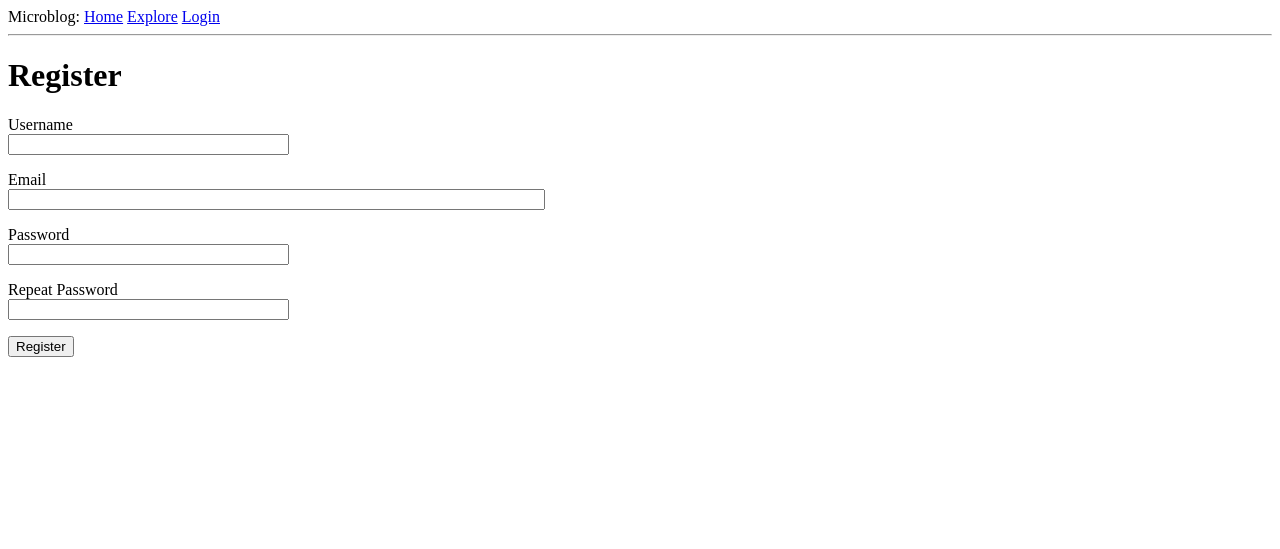
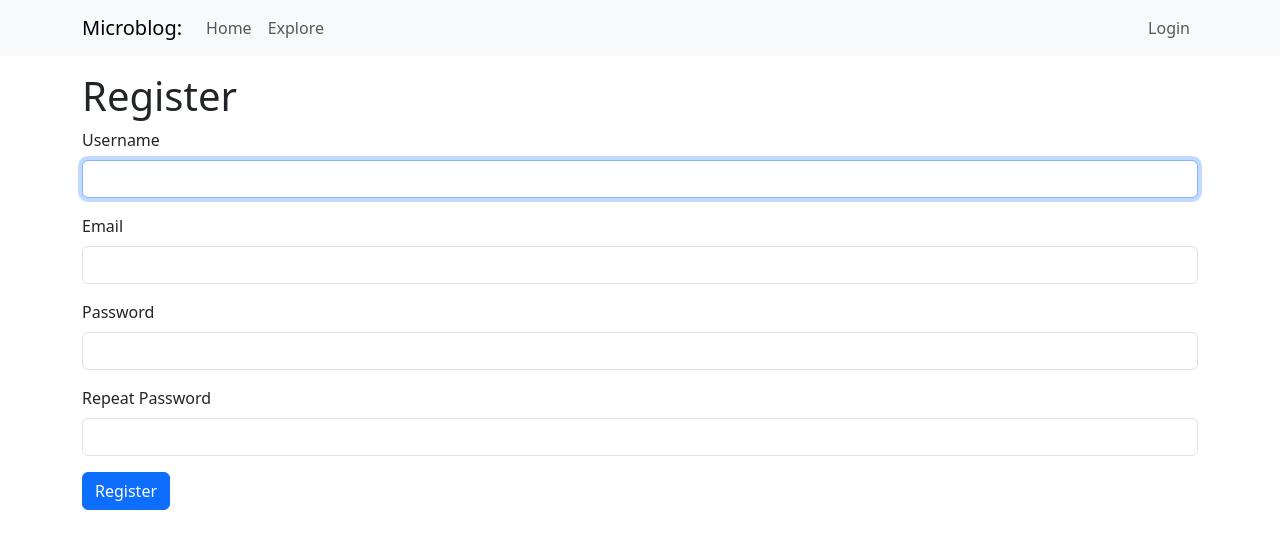
Before and after one commit to David-Motari/microblog, a Flask app: page /register in a window 1280 px wide. Shown: the top 549 px of the page. Run offline with Flask 3, Linux system fonts and the light colour scheme; some libraries are stand-ins or nearby versions.

Commit message:
Update of styling

```diff
--- a/app/templates/base.html
+++ b/app/templates/base.html
@@ -1,35 +1,66 @@
 <!DOCTYPE html>
 <html lang="en">
 <head>
+  <meta charset="utf-8">
+  <meta name="view-port" content="width=device-width, initial-scale=1">
     {% if title %}
       <title> {{ title }} - Microblog</title>
     {% else %}
       <title>Welcome to Microblog</title>
     {% endif %}
+    <link rel="stylesheet"
+          href="https://cdn.jsdelivr.net/npm/bootstrap@5.3.2/dist/css/bootstrap.min.css"
+          integrity="sha384-T3c6CoIi6uLrA9TneNEoa7RxnatzjcDSCmG1MXxSR1GAsXEV/Dwwykc2MPK8M2HN"
+          crossorigin="anonymous">
 </head>
 <body>
-  <div>
-    Microblog:
-    <a href="{{ url_for('index') }}">Home</a>
-    <a href="{{ url_for('explore') }}">Explore</a>
+  <nav class="navbar navbar-expand-lg bg-body-tertiary">
+    <div class="container">
+      <a class="navbar-brand" href="{{ url_for('index') }}">Microblog: </a>
+      <button class="navbar-toggler" type="button" data-bs-toggle="collapse" data-bs-target="#navbarSupportedContent" aria-controls="navbarSupportedContent" aria-expanded="false" aria-label="Toggle navigation">
+        <span class="navbar-toggler-icon"></span>
+      </button>
+      <div class="collapse navbar-collapse" id="navbarSupportedContent">
+        <ul class="navbar-nav me-auto mb-2 mb-lg-0">
+          <li class="nav-item">
+            <a class="nav-link" aria-current="page" href="{{ url_for('index') }}">Home</a>
+          </li>
+          <li class="nav-item">
+            <a class="nav-link" aria-current="page" href="{{ url_for('explore') }}">Explore</a>
+          </li>
+        </ul>
+        <ul class="navbar-nav mb-2 mb-lg-0">
           {% if current_user.is_anonymous %}
-    <a href="{{ url_for('login') }}">Login</a>
+          <li class="nav-item">
+            <a class="nav-link" aria-current="page" href="{{ url_for('login') }}">Login</a>
+          </li>
           {% else %}
-    <a href="{{ url_for('user', username=current_user.username) }}">Profile</a>
-    <a href="{{ url_for('logout') }}">Logout</a>
+          <li class="nav-item">
+            <a class="nav-link" aria-current="page" href="{{ url_for('user', username=current_user.username) }}">Profile</a>
+          </li>
+          <li class="nav-item">
+            <a class="nav-link" aria-current="page" href="{{ url_for('logout') }}">Logout</a>
+          </li>
           {% endif %}
+        </ul>
       </div>
-  <hr>
+    </div>
+  </nav>
+  <div class="container mt-3">
     {% with messages = get_flashed_messages() %}
     {% if messages %}
-  <ul>
       {% for message in messages %}
-    <li>{{ message }}</li>
+      <div class="alert alert-info" role="alert">{{ message }}</div>
       {% endfor %}
-  </ul>
     {% endif %}
     {% endwith %}
     {% block content %}{% endblock %}
+  </div>
+  <script
+      src="https://cdn.jsdelivr.net/npm/bootstrap@5.3.2/dist/js/bootstrap.bundle.min.js"
+      integrity="sha384-C6RzsynM9kWDrMNeT87bh95OGNyZPhcTNXj1NW7RuBCsyN/o0jlpcV8Qyq46cDfL"
+      crossorigin="anonymous">
+  </script>
 
 </body>
 </html>
--- /dev/null
+++ b/app/templates/bootstrap_wtf.html
@@ -0,0 +1,70 @@
+{% macro form_field(field, autofocus) %}
+  {%- if field.type == 'BooleanField' %}
+  <div class="form-check mb-3">
+    {{ field(class='form-check-input') }}
+    {{ field.label(class='form-check-label') }}
+  </div>
+  {%- elif field.type == 'RadioField' %}
+    {{ field.label(class='form-label') }}
+    {%- for item in field %}
+    <div class="form-check{% if loop.last %} mb-3{% endif %}">
+      {{ item(class='form-check-input') }}
+      {{ item.label(class='form-check-label') }}
+    </div>
+    {%- endfor %}
+  {%- elif field.type == 'SelectField' %}
+    {{ field.label(class='form-label') }}
+    {{ field(class='form-select mb-3') }}
+  {%- elif field.type == 'TextAreaField' %}
+  <div class="mb-3">
+    {{ field.label(class='form-label') }}
+    {% if autofocus %}
+      {{ field(class='form-control' + (' is-invalid' if field.errors else ''), autofocus=True) }}
+    {% else %}
+      {{ field(class='form-control' + (' is-invalid' if field.errors else '')) }}
+    {% endif %}
+    {%- for error in field.errors %}
+    <div class="invalid-feedback">{{ error }}</div>
+    {%- endfor %}
+  </div>
+  {%- elif field.type == 'SubmitField' %}
+  {{ field(class='btn btn-primary mb-3') }}
+  {%- else %}
+  <div class="mb-3">
+    {{ field.label(class='form-label') }}
+    {% if autofocus %}
+      {{ field(class='form-control' + (' is-invalid' if field.errors else ''), autofocus=True) }}
+    {% else %}
+      {{ field(class='form-control' + (' is-invalid' if field.errors else '')) }}
+    {% endif %}
+    {%- for error in field.errors %}
+    <div class="invalid-feedback">{{ error }}</div>
+    {%- endfor %}
+  </div>
+  {%- endif %}
+{% endmacro %}
+
+{% macro quick_form(form, action="", method="post", id="", novalidate=False) %}
+<form novalidate
+  {%- if action != None %} action="{{ action }}"{% endif -%}
+  {%- if method %} method="{{ method }}"{% endif %}
+  {%- if id %} id="{{ id }}"{% endif -%}
+  {%- if novalidate %} novalidate{% endif -%}>
+  {{ form.hidden_tag() }}
+  {%- for field, errors in form.errors.items() %}
+    {%- if form[field].widget.input_type == 'hidden' %}
+      {%- for error in errors %}
+      <div class="invalid-feedback">{{ error }}</div>
+      {%- endfor %}
+    {%- endif %}
+  {%- endfor %}
+
+  {% set ns = namespace(first_field=true) %}
+  {%- for field in form %}
+    {% if field.widget.input_type != 'hidden' -%}
+      {{ form_field(field, ns.first_field) }}
+      {% set ns.first_field = false %}
+    {%- endif %}
+  {%- endfor %}
+</form>
+{% endmacro %}
--- a/app/templates/register.html
+++ b/app/templates/register.html
@@ -1,37 +1,7 @@
 {% extends "base.html" %}
+{% import "bootstrap_wtf.html" as wtf %}
 
 {% block content %}
   <h1>Register</h1>
-  <form action="" method="post">
-    {{ form.hidden_tag() }}
-    <p>
-      {{ form.username.label }} <br>
-      {{ form.username(size=32) }} <br>
-      {% for error in form.username.errors %}
-      <span style="color: red;">[{{ error }}]</span>
-      {% endfor %}
-    </p>
-    <p>
-      {{ form.email.label }} <br>
-      {{ form.email(size=64) }} <br>
-      {% for error in form.email.errors %}
-      <span style="color: red;">[{{ error }}]</span>
-      {% endfor %}
-    </p>
-    <p>
-      {{ form.password.label }} <br>
-      {{ form.password(size=32) }} <br>
-      {% for error in form.password.errors %}
-      <span style="color: red;">[{{ error }}]</span>
-      {% endfor %}
-    </p>
-    <p>
-      {{ form.password2.label }} <br>
-      {{ form.password2(size=32) }} <br>
-      {% for error in form.password2.errors %}
-      <span style="color: red;">[{{ error }}]</span>
-      {% endfor %}
-    </p>
-    <p>{{ form.submit() }}</p>
-  </form>
+  {{ wtf.quick_form(form) }}
 {% endblock %}
```
Also changed, not shown: app/templates/_post.html (+7 -3 lines), app/templates/edit_profile.html (+3 -18 lines), app/templates/index.html (+16 -17 lines), app/templates/login.html (+4 -23 lines), app/templates/reset_password.html (+2 -18 lines), app/templates/reset_password_request.html (+2 -11 lines), app/templates/user.html (+16 -8 lines). Lines whose indentation alone changed are shown as unchanged.
